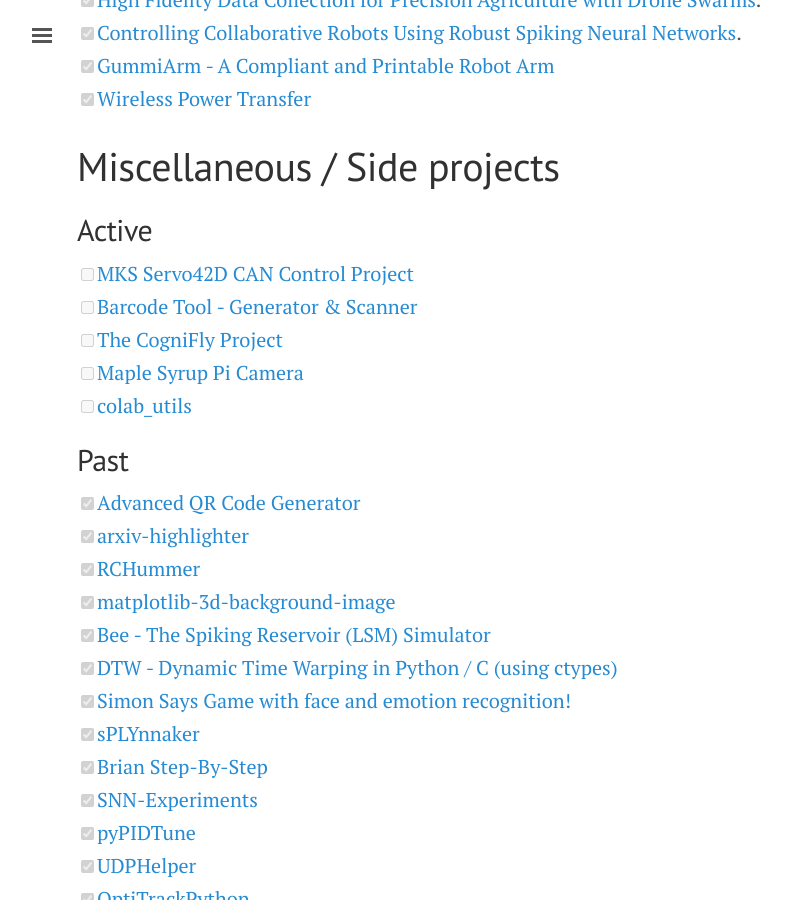
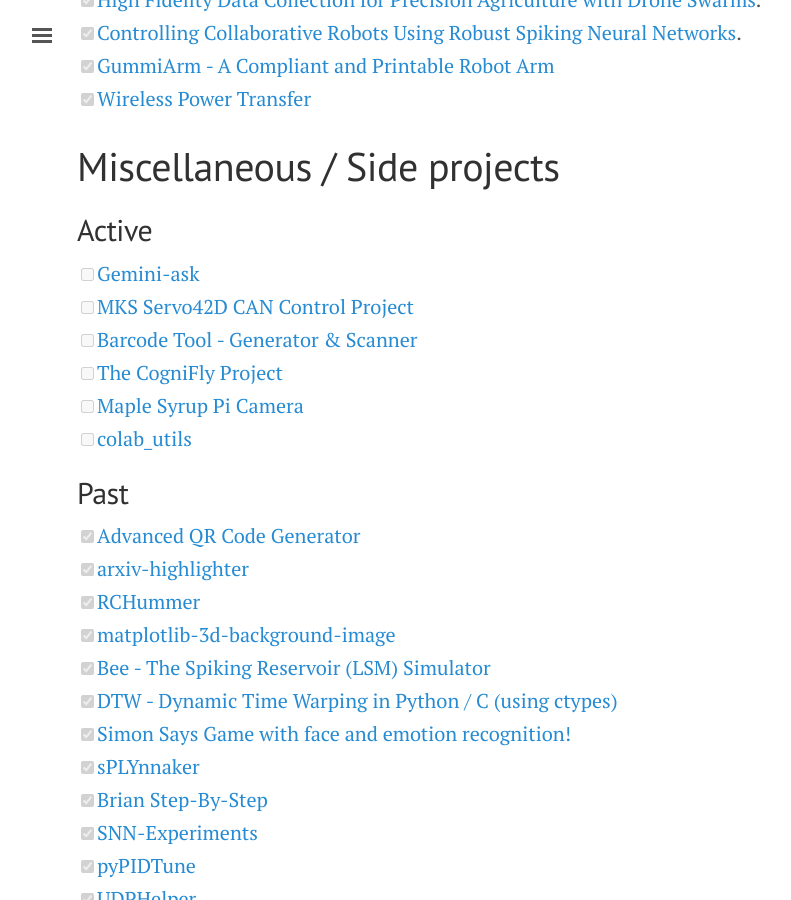
Before and after one commit to ricardodeazambuja/ricardodeazambuja.github.io, a Jekyll site: the page built from _pages/projects.md, in a window 1280 px wide and 900 px high, scrolled down 458 px. Shown: the whole window, without its empty margins (3-794 px from the left). Built offline with Jekyll 4.4.1, drawn with Linux system fonts in a browser that asks for light colours.

Commit message:
Updated projects list

```diff
--- a/_pages/projects.md
+++ b/_pages/projects.md
@@ -15,6 +15,7 @@
 
 # Miscellaneous / Side projects
 ## Active
+- [ ] [Gemini-ask](https://github.com/ricardodeazambuja/gemini-ask)
 - [ ] [MKS Servo42D CAN Control Project](https://github.com/ricardodeazambuja/mks_servo_can)
 - [ ] [Barcode Tool - Generator & Scanner](https://ricardodeazambuja.com/barcodetool/)
 - [ ] [The CogniFly Project](https://thecognifly.github.io/)
```
